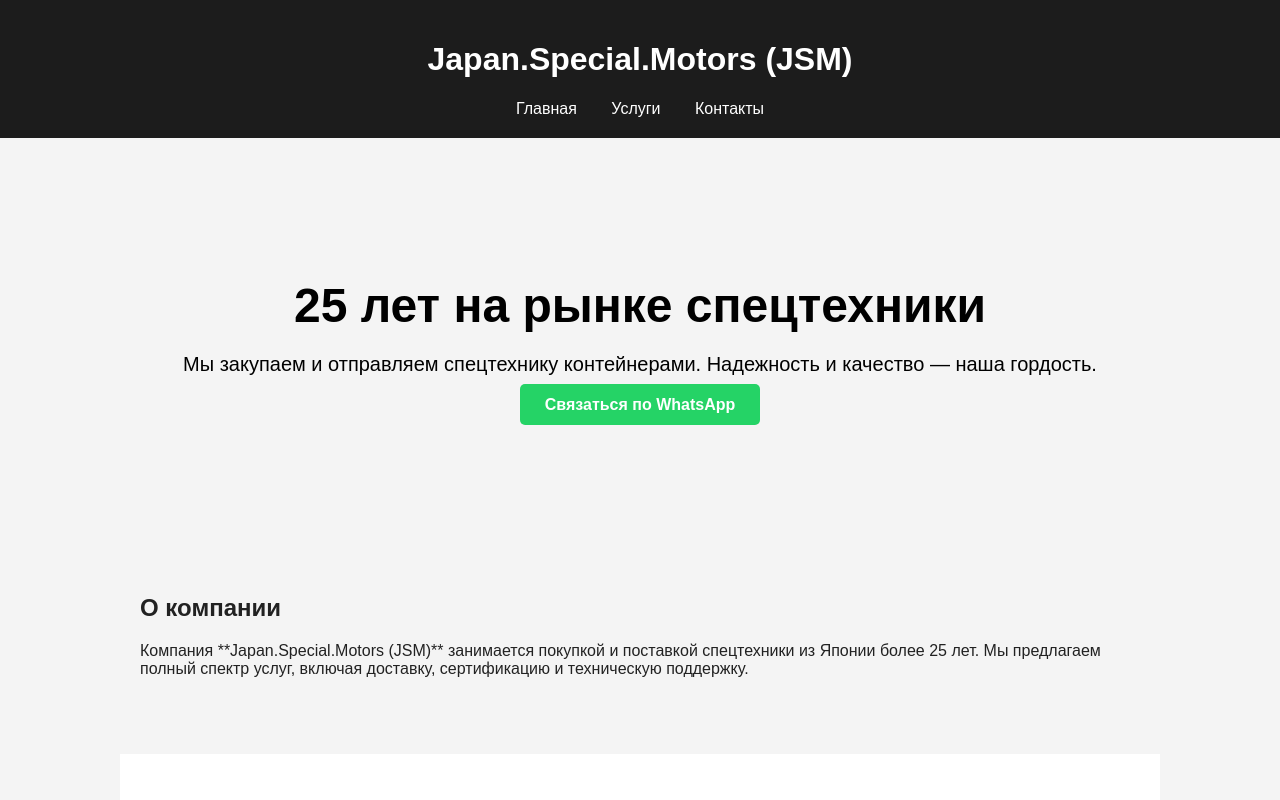
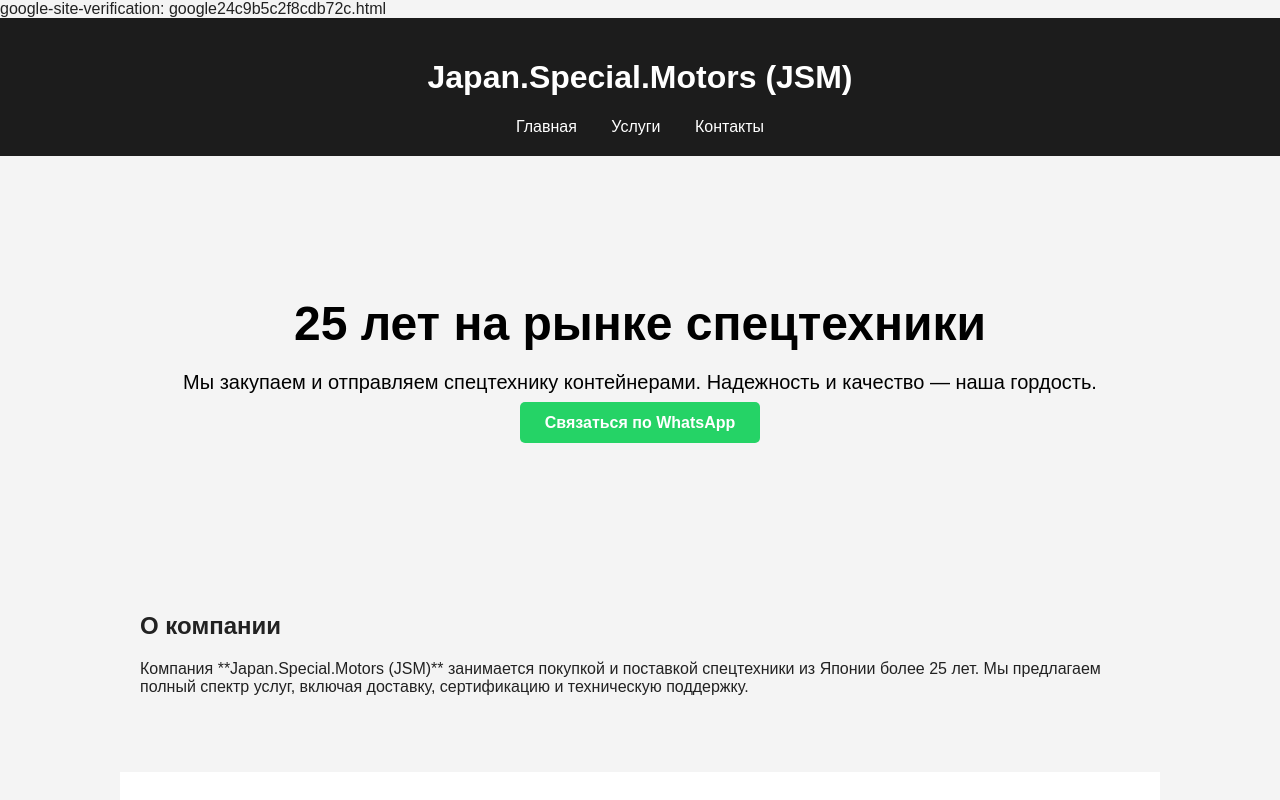
Before and after one commit to altrone545ierihon/my-website, a plain HTML site: page index.html in a window 1280 px wide. Shown: the top 800 px of the page. Drawn offline with Linux system fonts and the light colour scheme.

Commit message:
Update index.html

```diff
--- a/index.html
+++ b/index.html
@@ -2,6 +2,7 @@
 <html lang="ru">
 <head>
   <meta charset="UTF-8">
+  google-site-verification: google24c9b5c2f8cdb72c.html
   <meta name="viewport" content="width=device-width, initial-scale=1.0">
   <title>Japan.Special.Motors (JSM)</title>
   <style>
@@ -157,4 +158,5 @@
   </footer>
 
 </body>
+
 </html>
```
